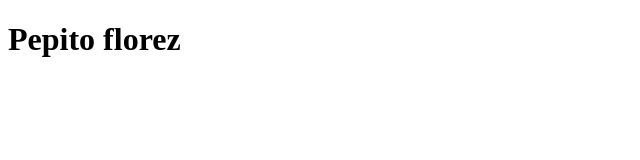
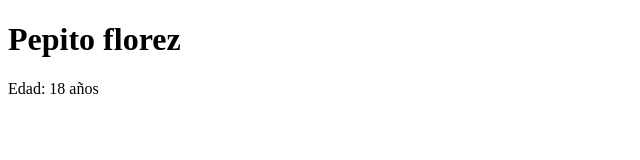
Before and after one commit to luisbaco/Contenido, a plain HTML site: page index.html in a window 1280 px wide. Shown: the whole page, without its empty margins (0-640 px from the left). Drawn offline with Linux system fonts and the light colour scheme.

Commit message:
Añadida edad de la persona

```diff
--- a/index.html
+++ b/index.html
@@ -7,5 +7,6 @@
 </head>
 <body>
     <h1>Pepito florez</h1>
+    <p>Edad: 18 años</p>
 </body>
 </html>
```
